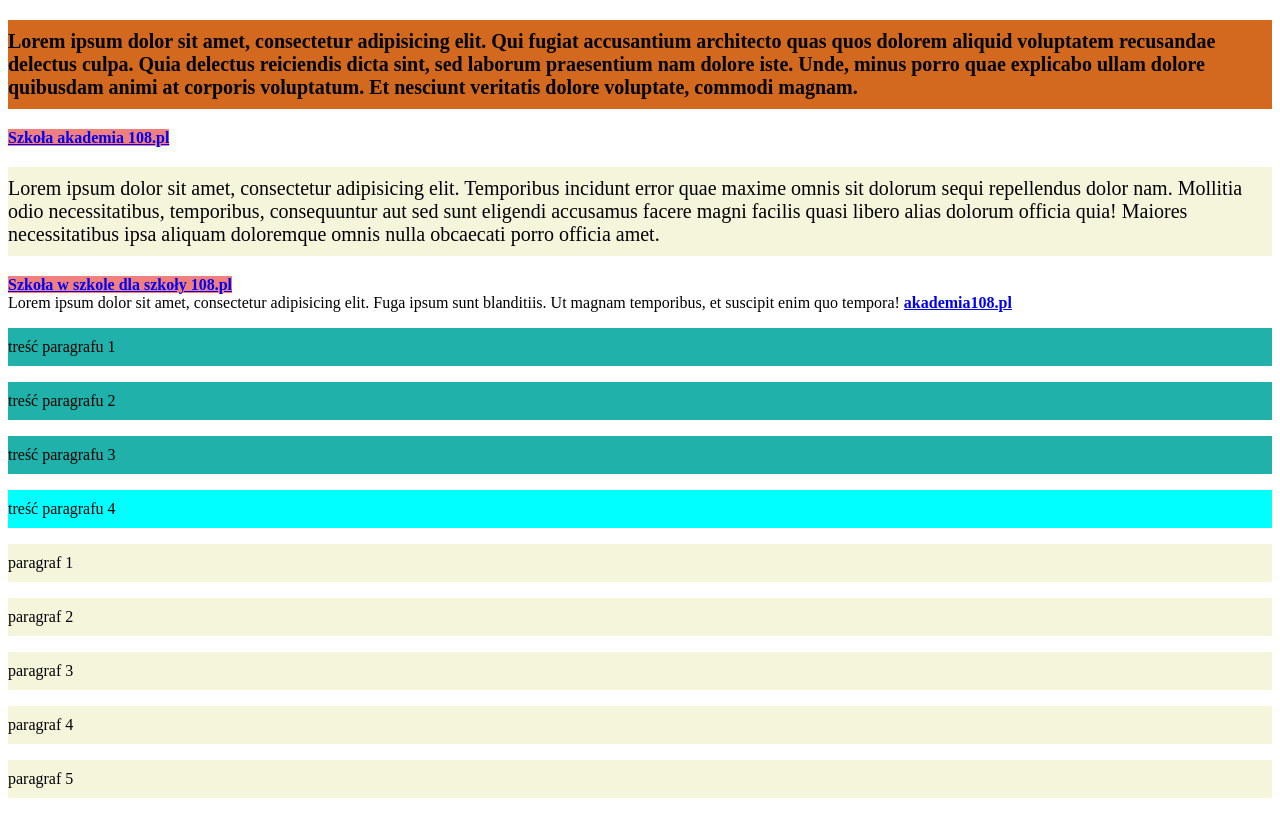
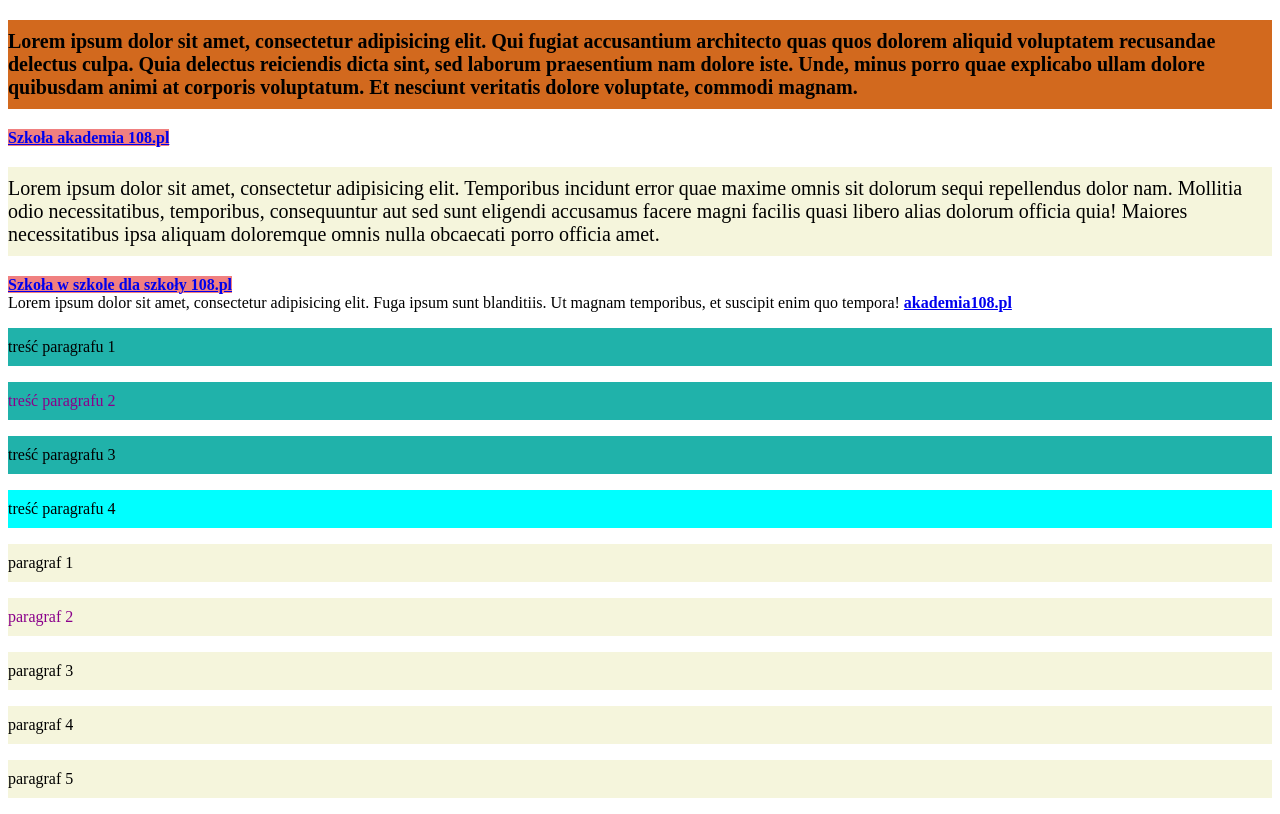
Before and after one commit to konrad03934/CSS3, a plain HTML site: page index.html in a window 1280 px wide. Drawn offline with Linux system fonts and the light colour scheme.

Commit message:
zakończony

```diff
--- a/css/style.css
+++ b/css/style.css
@@ -30,3 +30,7 @@ div#potomny > p {
 div#potomny > p:not(.last) {
 	background-color: lightseagreen;
 }
+
+div>p:nth-child(2) {
+	color: darkmagenta;
+}
```
